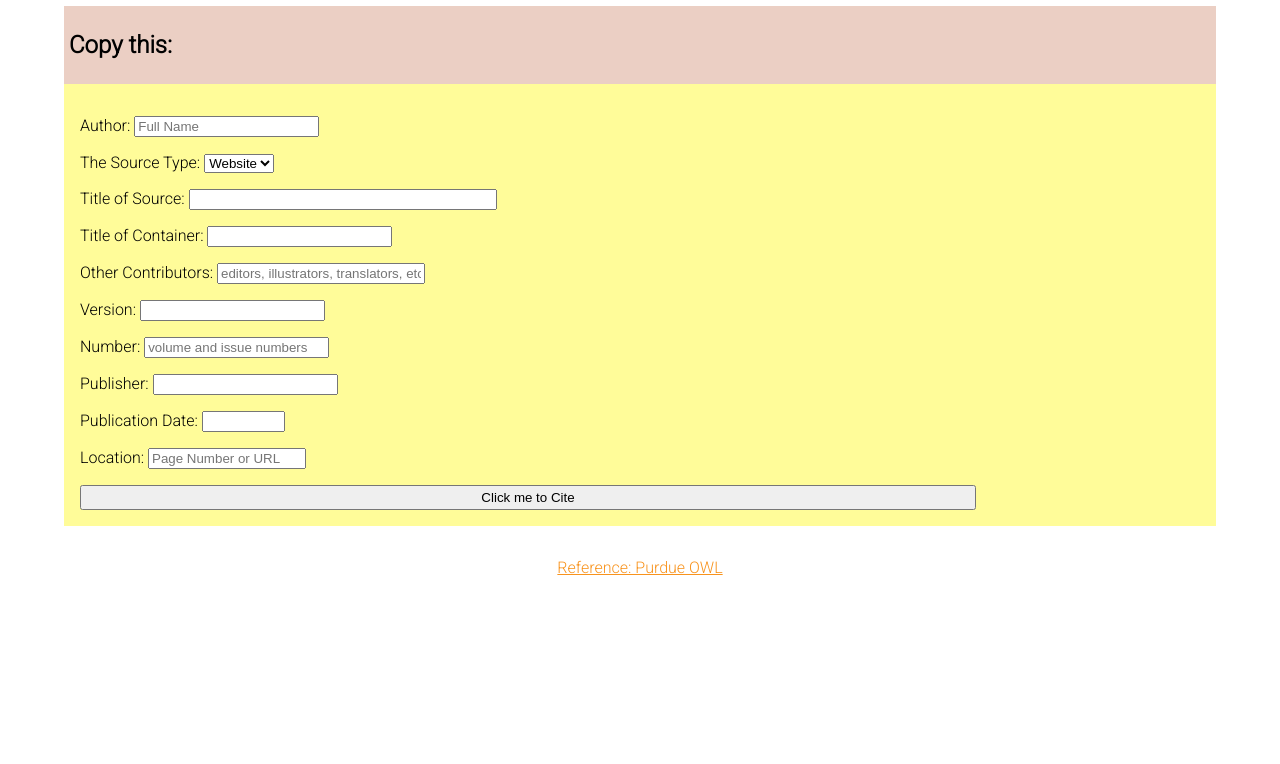
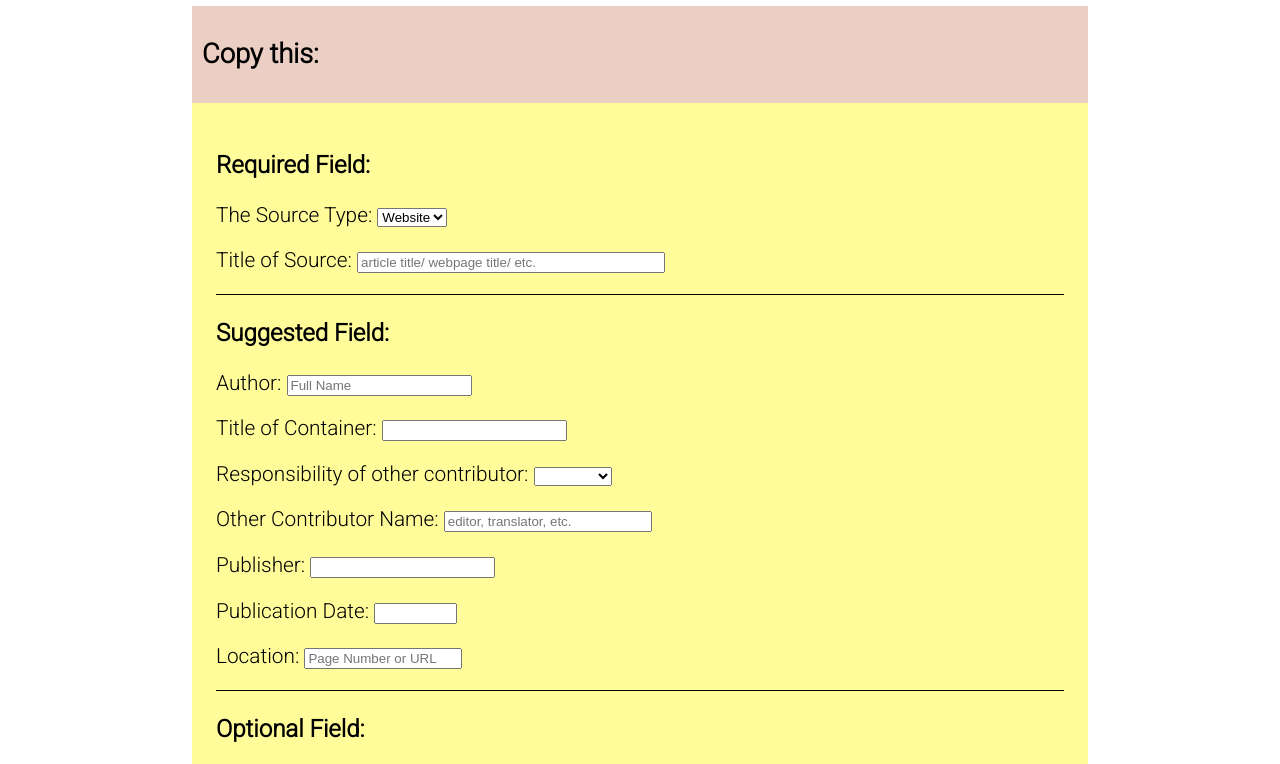
Before and after one commit to PengfanZ/citation-generator, a plain HTML site: page index.html in a window 1280 px wide. Shown: the part 91-855 px from the top of the page. Before the commit the page ends 800 px from the top, so only its background shows below. Drawn offline with nearby package versions, Linux system fonts and the light colour scheme.

Commit message:
update styles

```diff
--- a/index.html
+++ b/index.html
@@ -12,26 +12,44 @@
             <h1>Manual MLA Citation</h1>
         </header>
 
+        <!--Field to update-->
         <div class="response">
             <h2>Copy this: </h2>
             <p id="output"></p>
         </div>
 
         <main>
-            <p>Author: <input type="text" name="Author" id="author" placeholder="Full Name"></p>
+            <div class="required-field">
+                <h3>Required Field: </h3>
                 <label for="type">The Source Type: </label>
                 <select id="type" name="source-type">
                     <option value="website">Website</option>
                     <option value="book">Book</option>
                 </select>
-            <p>Title of Source: <input type="text" name="Source Title" id="source" required></p>
+                <p>Title of Source: <input type="text" name="Source Title" id="source" placeholder="article title/ webpage title/ etc." required></p>
+            </div>
+
+            <div class="suggested-field">
+            <h3>Suggested Field: </h3>
+                <p>Author: <input type="text" name="Author" id="author" placeholder="Full Name"></p>
                 <p>Title of Container: <input type="text" name="Container Title" id="container"></p>
-            <p>Other Contributors: <input type="text" name="other contributors" id="contributors" placeholder="editors, illustrators, translators, etc."></p>
-            <p>Version: <input type="text" name="version" id="version" ></p>
-            <p>Number: <input type="text" name="number" id="number" placeholder="volume and issue numbers" ></p>
+                <label for="responsibility">Responsibility of other contributor: </label>
+                <select id="responsibility" name="other-contributors-responsibility">
+                    <option></option>
+                    <option value="editor">editor</option>
+                    <option value="translator">translator</option>
+                </select>
+                <p>Other Contributor Name: <input type="text" name="other contributors" id="contributors" placeholder="editor, translator, etc."></p>
                 <p>Publisher: <input type="text" name="publisher" id="publisher" ></p>
                 <p>Publication Date: <input type="text" name="date" id="date" ></p>
                 <p>Location: <input type="text" name="location" id="locate" placeholder="Page Number or URL" ></p>
+            </div>
+
+            <div class="optional-field">
+            <h3>Optional Field: </h3>
+            <p>Version: <input type="text" name="version" id="version" ></p>
+            <p>Number: <input type="text" name="number" id="number" placeholder="volume and issue numbers" ></p>
+            </div>
 
             <button id="cite-button">Click me to Cite</button>
         </main>
--- a/styles/main.css
+++ b/styles/main.css
@@ -17,7 +17,7 @@ body{
 
 .response{
     background-color: #EBCFC4;
-    padding: 5px;
+    padding: 10px;
 }
 
 footer{
@@ -32,7 +32,7 @@ footer>p>a:link, footer>p>a:visited{
 
 main{
     background-color: rgb(255, 252, 153);
-    padding: 1em;
+    padding: 1.5em;
 }
 
 #source{
@@ -48,10 +48,58 @@ main{
 }
 
 #cite-button{
-    width: 80%;
-    height: 25px;
+    width: 20%;
+    height: 30px;
+    position: absolute;
+    left: 40%;
+    background-color: #cf2e2e;
+    transition-duration: 0.2s;
+    border-radius: 12px ;
+    color: white;
+}
+
+#cite-button:hover{
+    background-color: #902020;
+}
+
+#cite-button:active{
+    border-style: inset;
 }
 
 #contributors{
     width: 200px;
 }
+
+.required-field{
+    border-bottom-style: solid;
+    border-bottom-width: 1px;
+}
+
+.suggested-field{
+    border-bottom-style: solid;
+    border-bottom-width: 1px;
+}
+
+h3{
+    font-weight: bolder;
+}
+
+/* For laptop interface */
+@media (min-width: 1000px){
+    body{
+        width: 70%;
+        margin: auto;
+    }
+
+    p, label{
+        font-size: 1.3em;
+    }
+
+    h3{
+        font-size: 1.5em;
+    }
+
+    h2{
+        font-size: 1.7em;
+    }
+}
```
Lines whose indentation alone changed are shown as unchanged.
